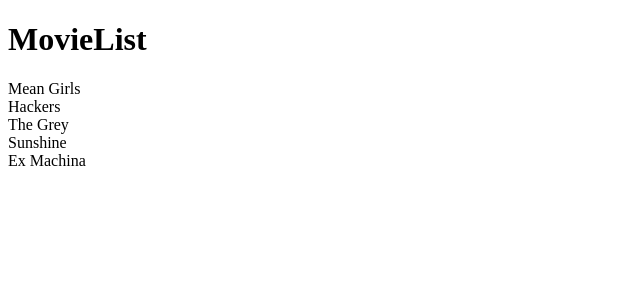
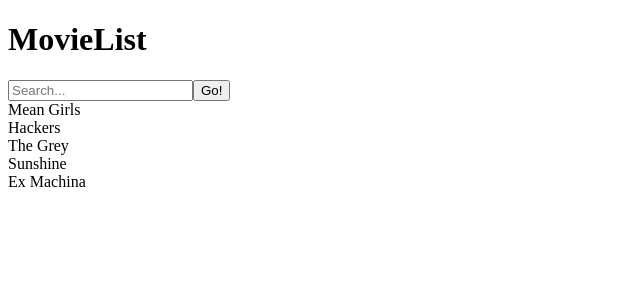
Before and after one commit to justcord10/movie-list, a React app: page / in a window 1280 px wide. Shown: the top 300 px of the page, without its empty margins (0-640 px from the left). Built offline with nearby package versions, Linux system fonts and the light colour scheme; the HTML template or start-up script is replaced by a standard one.

Commit message:
implemented and tested the Search component in Search.jsx and into App.jsx

```diff
--- a/client/src/components/App.jsx
+++ b/client/src/components/App.jsx
@@ -2,8 +2,9 @@
 import React from 'react';
 import MovieList from './MovieList.jsx';
 import MovieListItem from './MovieListItem.jsx';
-import Search from './MovieListItem.jsx';
+import Search from './Search.jsx';
 
+const {useState} = React;
 
 //test data
 const movies = [
@@ -16,8 +17,47 @@
 
 //need to change to allow js logic
 const App = (props) => {
-  //States
+//States
+  //input text down in Search.jsx
+  //movie list
+  const [movieList, setMovieList] = React.useState(movies);
+  //search Results List
+  const [searchResultsList, setSearchResultsList] = React.useState('');// which one is clearer??? this or const [query, setQuery] = useState('');
+  //displayed List
+  const [displayedList, setDisplayedList] = React.useState(movies);
+
   //event Handler functions
+  const handleClick = (query) => {
+    console.log('Clicked!');
+    console.log(query);
+    //declare empty array for search results list variable
+    var results = [];
+    //if query is '' then
+    if (query === '') {
+      //set display list to be the movie list
+      setDisplayedList(movieList);
+    }
+    //store a deep copy of the movie list array
+    var copyList = JSON.parse(JSON.stringify(movieList));
+    //iterate through the copylist
+    for (let i = 0; i < copyList.length; i++) {
+      //if the current objects value string contains the query then
+      if (copyList[i].title.includes(query)) {
+        //push it onto the results array
+        results.push(copyList[i]);
+      }
+    }
+    //if out results list is empty then...
+    if (results.length === 0) {
+      //set the search results list with [{title:'no movie by that name found'}]
+      setDisplayedList([{title:'no movie by that name found'}]);
+    } else {
+      //set the search results list with the results array
+      setDisplayedList(results);
+    }
+    //debugger;
+    console.log(displayedList);
+  }
 
 
   //need to have a title at the top in its own little bar
@@ -25,8 +65,8 @@
   return (
     <div>
       <h1 className="title">MovieList</h1>
-      <div></div>
-      <div>< MovieList movies={movies} /></div>
+      <div>< Search handleClick={handleClick}/></div>
+      <div>< MovieList movies={displayedList} /></div>
     </div>
   );
 }
--- a/client/src/components/Search.jsx
+++ b/client/src/components/Search.jsx
@@ -1,9 +1,21 @@
 import React from 'react';
 
-const Search = () => {
-  //need a button component and an input field!
+//need a button component and an input field!
+const Search = ({handleClick}) => {
+  //states
+  const [inputText, setInputText] = React.useState('');
+
+  //event handler for typing into the search bar
+  const handleChange = (e) => {
+    setInputText(e.target.value);
+    console.log(e.target.value);
+  };
+
   return (
-    <div className='Search'>Search Stuff Here!!</div>
+    <div className='Search'>
+      <input className='input' placeholder='Search...' onChange={(e)=>{handleChange(e)}}></input>
+      <button className='search-button' onClick={()=>{handleClick(inputText)}}>Go!</button>
+    </div>
   );
 }
 
```
